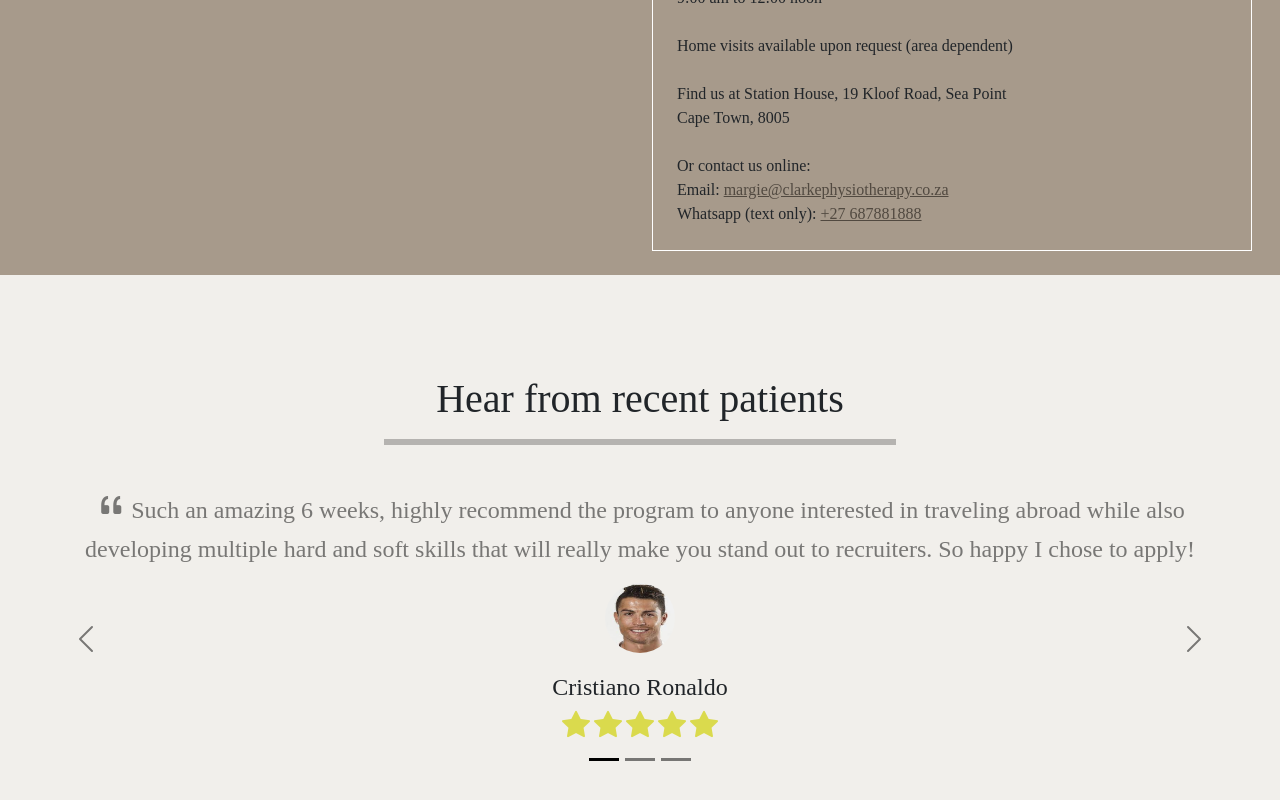
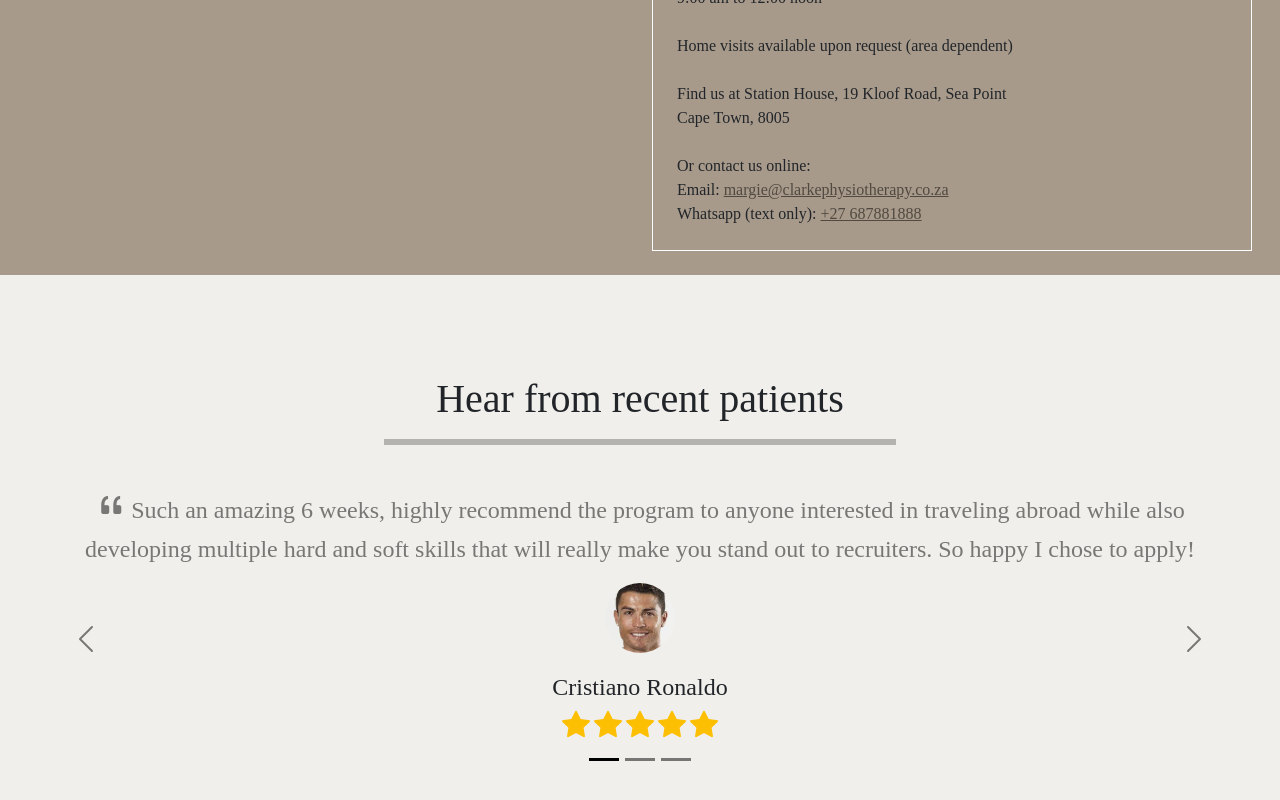
Before and after one commit to MargsCP/margscp.github.io, a React (Create React App) app in the folder clarke-physio/: page / in a window 1280 px wide. Shown: the part 4262-5062 px from the top of the page. Built offline with nearby package versions, Linux system fonts and the light colour scheme; a web font is replaced by a local one.

Commit message:
updated testimonial styling

```diff
--- a/clarke-physio/src/components/pages/styles.css
+++ b/clarke-physio/src/components/pages/styles.css
@@ -300,10 +300,11 @@ html * {
   width: 70px;
   height: 70px;
   border-radius: 50%;
+  object-fit: cover;
 }
 
 .testimonial-rating {
-  color: rgb(218, 218, 77);
+  color: rgb(252, 191, 2);
 }
 
 .psImg {
```
